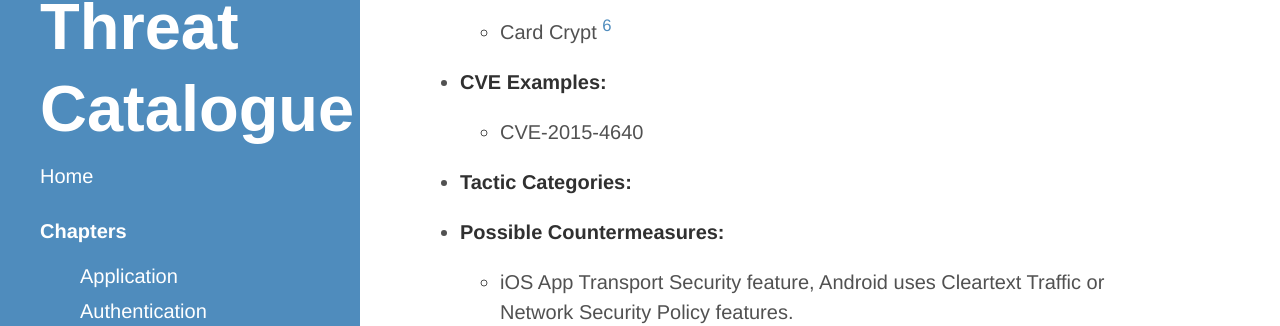
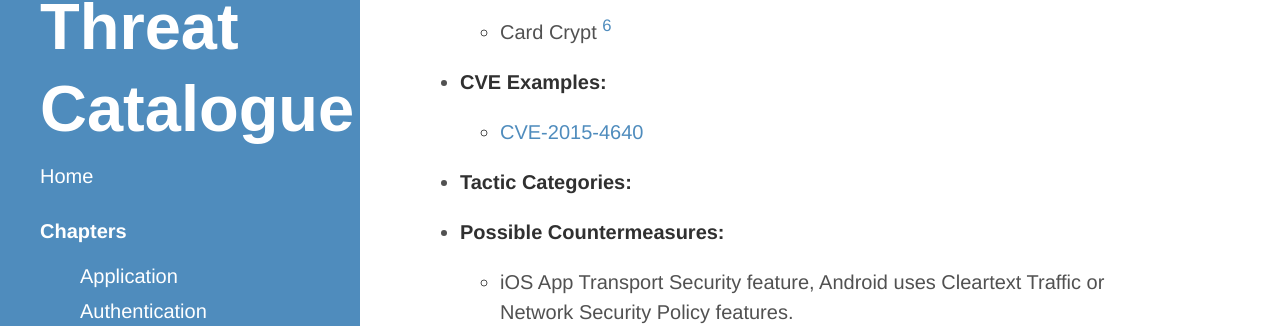
Before and after one commit to usnistgov/mobile-threat-catalogue, a Jekyll site: the page built from _application-threats/001.md, in a window 1280 px wide and 900 px high, scrolled down 553 px. Shown: the part 135-461 px from the top of the window. Built offline with Jekyll 4.4.1, drawn with Linux system fonts in a browser that asks for light colours.

Commit message:
automatically links csv to respective page

```diff
--- a/_layouts/threat.md
+++ b/_layouts/threat.md
@@ -14,7 +14,7 @@ layout: page
 {% endfor %}
 - __CVE Examples:__
 {% for CVEExample in page.CVEExample %}
-    - {{ CVEExample }}
+    - 	[{{ CVEExample }}](https://cve.mitre.org/cgi-bin/cvename.cgi?name={{ CVEExample }})
 {% endfor %}
 - __Tactic Categories:__
 {% for TacticCategory in page.TacticCategory %}
```
